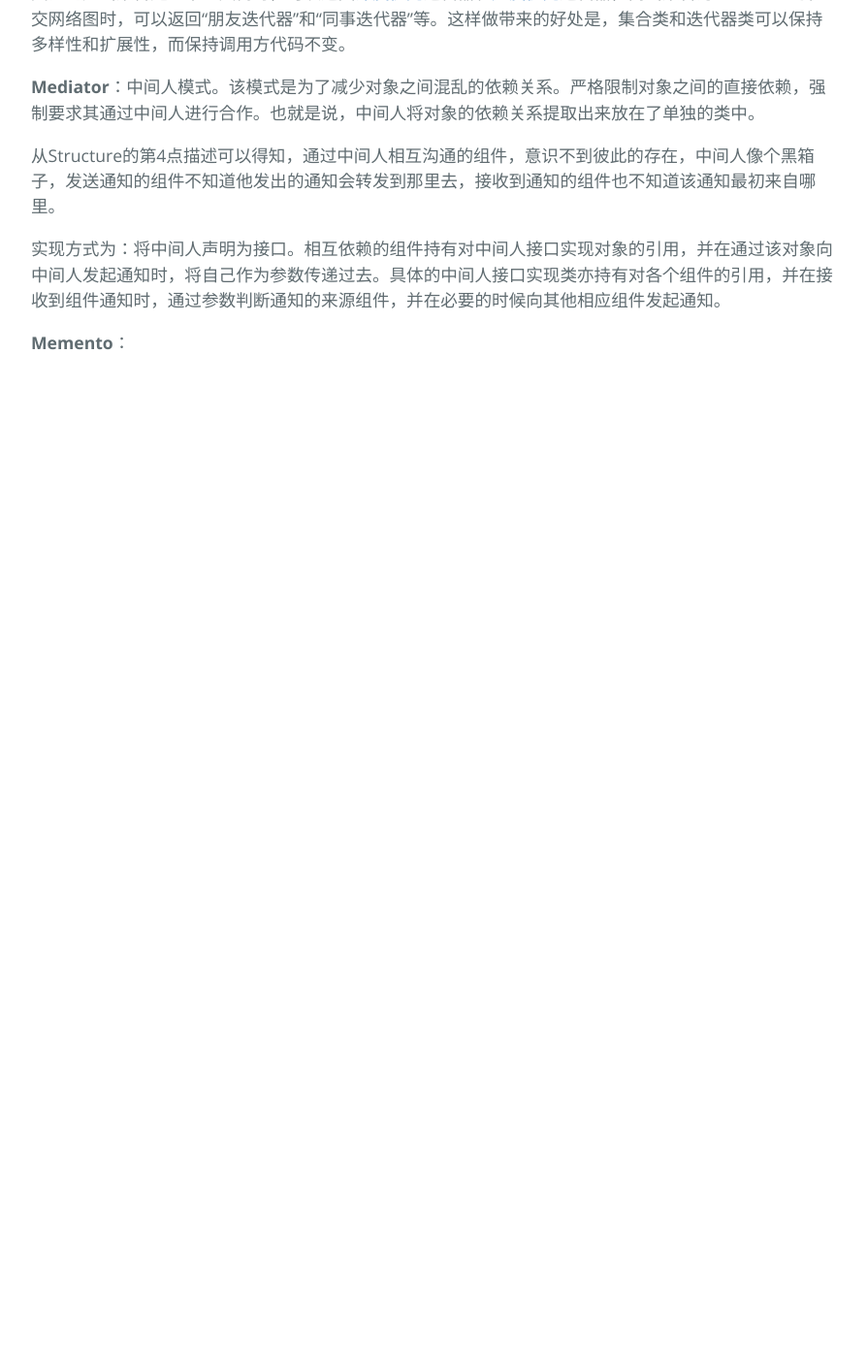
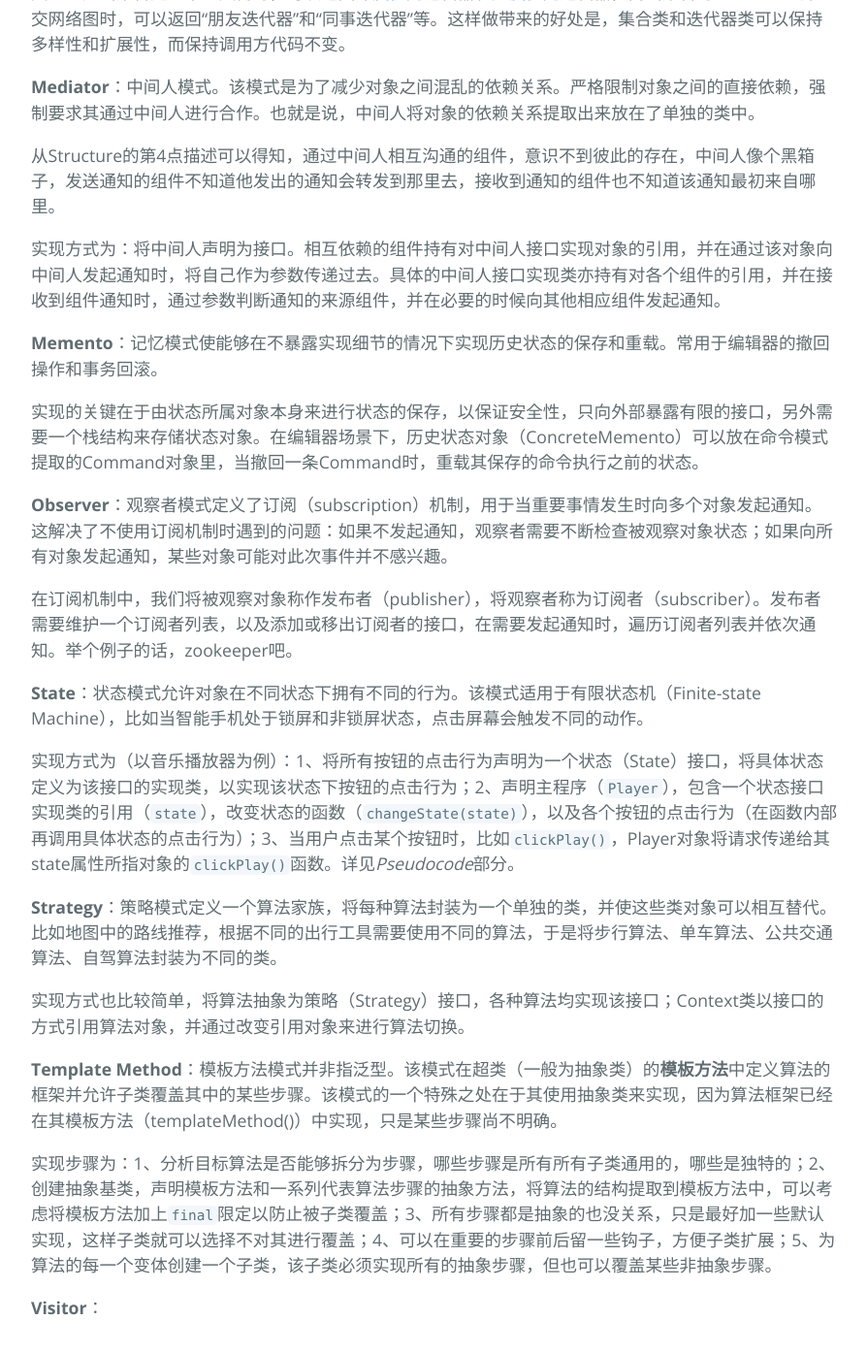
Before and after one commit to dingl-designer/blog, a Jekyll site: the page built from docs/articles/working-scene/DesignPatterns.md, in a window 1280 px wide and 1400 px high, scrolled down 3802 px. Shown: the top 1395 px of the window at 97% size, without its empty margins (192-1086 px from the left). Built offline with Jekyll 4.4.1, drawn with Linux system fonts in a browser that asks for light colours; our own code applies the rules of GitHub Pages for plain Markdown files; before the commit the page ends 4218 px from its top, so only the background shows below that.

Commit message:
template method

```diff
--- a/docs/articles/working-scene/DesignPatterns.md
+++ b/docs/articles/working-scene/DesignPatterns.md
@@ -72,4 +72,24 @@
 
 实现方式为：将中间人声明为接口。相互依赖的组件持有对中间人接口实现对象的引用，并在通过该对象向中间人发起通知时，将自己作为参数传递过去。具体的中间人接口实现类亦持有对各个组件的引用，并在接收到组件通知时，通过参数判断通知的来源组件，并在必要的时候向其他相应组件发起通知。
 
-**Memento**：
+**Memento**：记忆模式使能够在不暴露实现细节的情况下实现历史状态的保存和重载。常用于编辑器的撤回操作和事务回滚。
+
+实现的关键在于由状态所属对象本身来进行状态的保存，以保证安全性，只向外部暴露有限的接口，另外需要一个栈结构来存储状态对象。在编辑器场景下，历史状态对象（ConcreteMemento）可以放在命令模式提取的Command对象里，当撤回一条Command时，重载其保存的命令执行之前的状态。
+
+**Observer**：观察者模式定义了订阅（subscription）机制，用于当重要事情发生时向多个对象发起通知。这解决了不使用订阅机制时遇到的问题：如果不发起通知，观察者需要不断检查被观察对象状态；如果向所有对象发起通知，某些对象可能对此次事件并不感兴趣。
+
+在订阅机制中，我们将被观察对象称作发布者（publisher），将观察者称为订阅者（subscriber）。发布者需要维护一个订阅者列表，以及添加或移出订阅者的接口，在需要发起通知时，遍历订阅者列表并依次通知。举个例子的话，zookeeper吧。
+
+**State**：状态模式允许对象在不同状态下拥有不同的行为。该模式适用于有限状态机（Finite-state Machine），比如当智能手机处于锁屏和非锁屏状态，点击屏幕会触发不同的动作。
+
+实现方式为（以音乐播放器为例）：1、将所有按钮的点击行为声明为一个状态（State）接口，将具体状态定义为该接口的实现类，以实现该状态下按钮的点击行为；2、声明主程序（`Player`），包含一个状态接口实现类的引用（`state`），改变状态的函数（`changeState(state)`），以及各个按钮的点击行为（在函数内部再调用具体状态的点击行为）；3、当用户点击某个按钮时，比如`clickPlay()`，Player对象将请求传递给其state属性所指对象的`clickPlay()`函数。详见*Pseudocode*部分。
+
+**Strategy**：策略模式定义一个算法家族，将每种算法封装为一个单独的类，并使这些类对象可以相互替代。比如地图中的路线推荐，根据不同的出行工具需要使用不同的算法，于是将步行算法、单车算法、公共交通算法、自驾算法封装为不同的类。
+
+实现方式也比较简单，将算法抽象为策略（Strategy）接口，各种算法均实现该接口；Context类以接口的方式引用算法对象，并通过改变引用对象来进行算法切换。
+
+**Template Method**：模板方法模式并非指泛型。该模式在超类（一般为抽象类）的**模板方法**中定义算法的框架并允许子类覆盖其中的某些步骤。该模式的一个特殊之处在于其使用抽象类来实现，因为算法框架已经在其模板方法（templateMethod()）中实现，只是某些步骤尚不明确。
+
+实现步骤为：1、分析目标算法是否能够拆分为步骤，哪些步骤是所有所有子类通用的，哪些是独特的；2、创建抽象基类，声明模板方法和一系列代表算法步骤的抽象方法，将算法的结构提取到模板方法中，可以考虑将模板方法加上`final`限定以防止被子类覆盖；3、所有步骤都是抽象的也没关系，只是最好加一些默认实现，这样子类就可以选择不对其进行覆盖；4、可以在重要的步骤前后留一些钩子，方便子类扩展；5、为算法的每一个变体创建一个子类，该子类必须实现所有的抽象步骤，但也可以覆盖某些非抽象步骤。
+
+**Visitor**：
```
